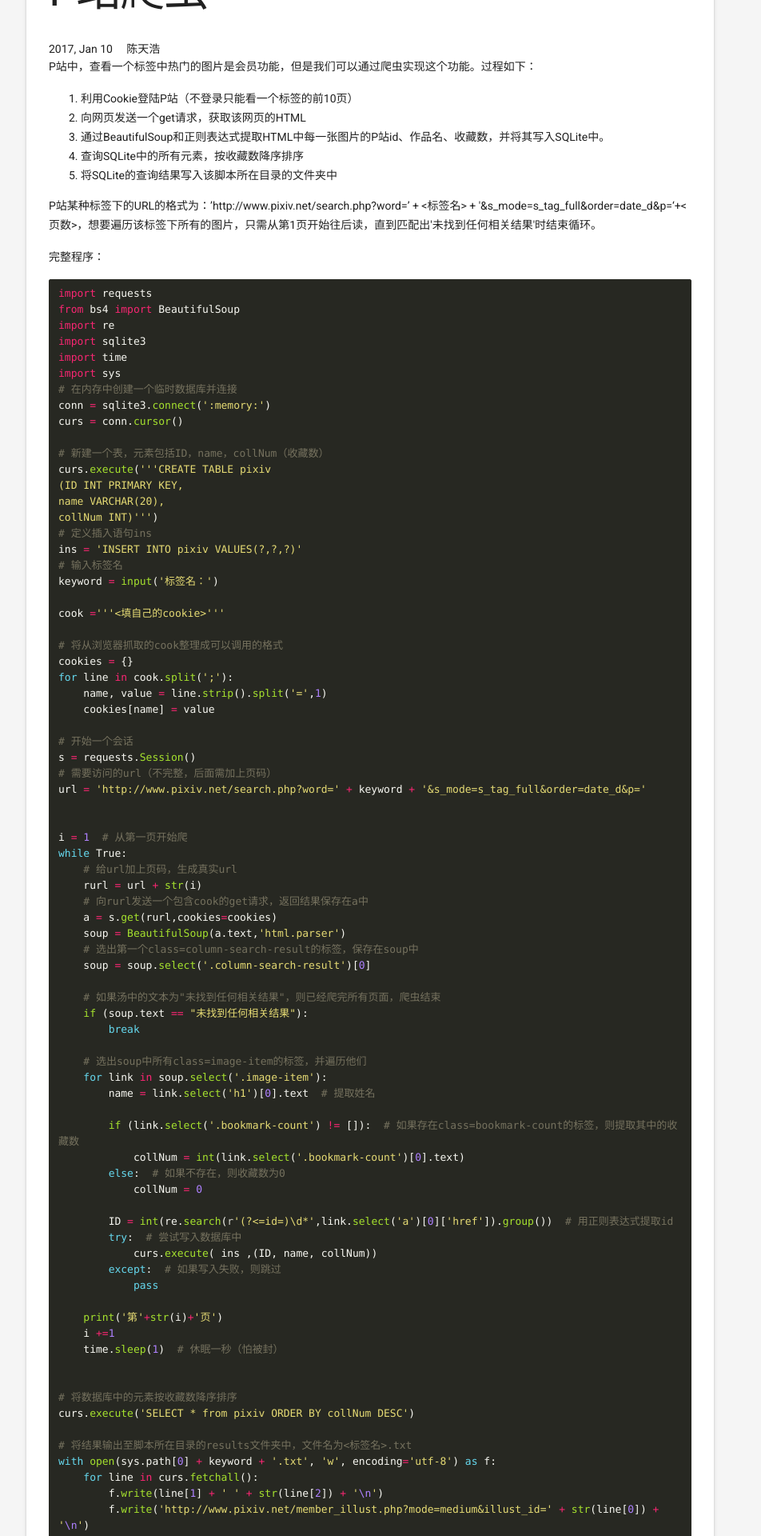
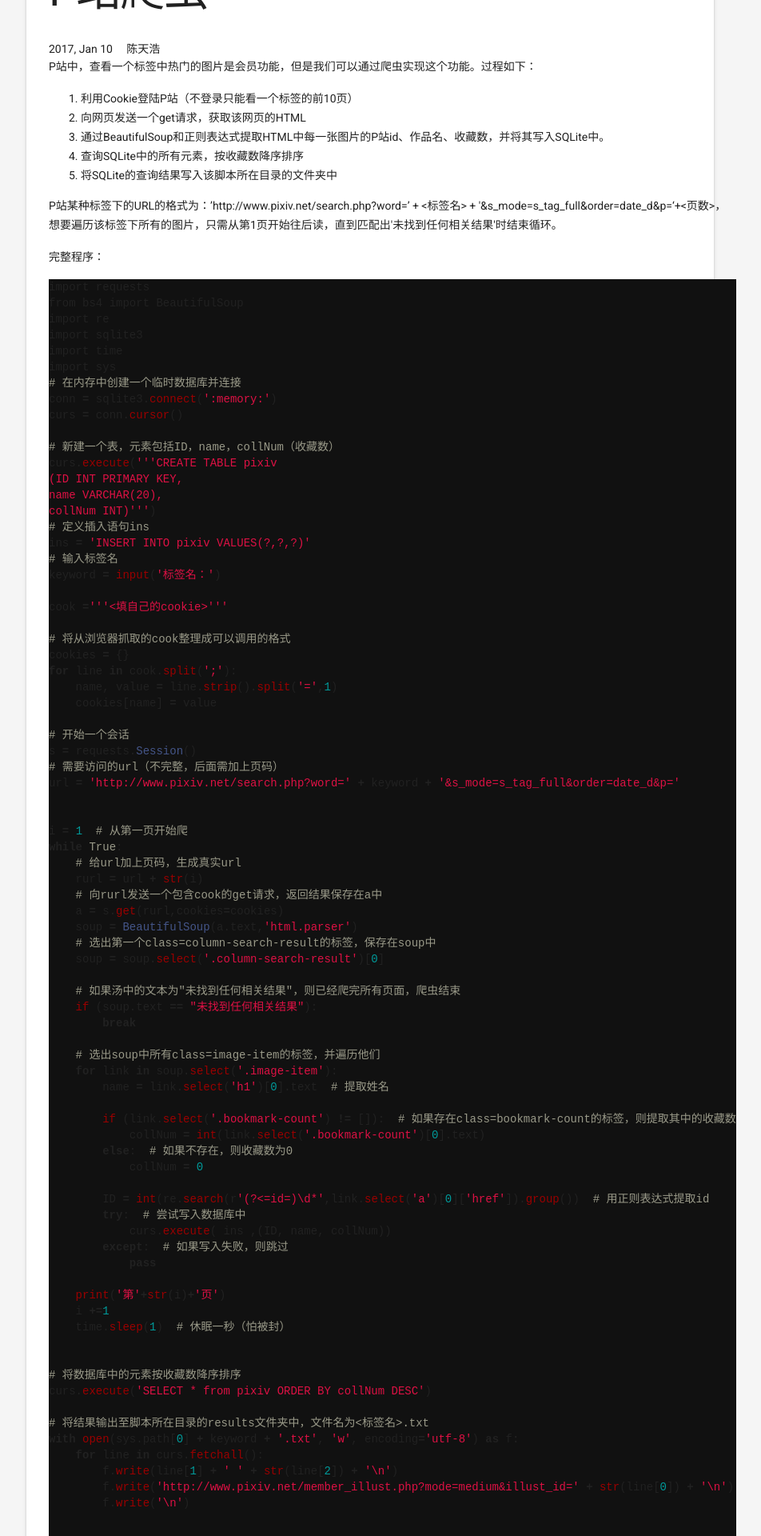
Before and after one commit to Snivyc/Snivyc.github.io, a Jekyll site: the page built from _posts/2017-1-10-P站爬虫.md, in a window 1280 px wide. Shown: the part 1485-3405 px from the top of the page at 80% size, without its empty margins (177-1129 px from the left). Built offline with Jekyll 4.4.1, drawn with Linux system fonts in a browser that asks for light colours; comment, search, counter and statistics services are not loaded.

Commit message:
modified:   _sass/_syntax-highlighting.scss

```diff
--- a/_sass/_syntax-highlighting.scss
+++ b/_sass/_syntax-highlighting.scss
@@ -1,99 +1,69 @@
 /**
  * Syntax highlighting styles
  */
-code{
-    padding: 1px 4px;
-    margin: 0 2px;
-    font-size: 90%;
-    border-radius: 3px;
-    color: #000;
-    background-color: rgba(0, 0, 0, 0.06);
-    border: 1px solid #d7d0d2;
-    font-family: Monaco,Menlo,"Microsoft YaHei Mono",Consolas,"Courier New",monospace,sans-serif;
+.highlight {
+
+    .highlighter-rouge & {
+  background: #111;
+    }
+
+    .c,.c1,.cm,.cp,.cs,.gh,.bp     { color: #998;} // Comment
+    .err   { color: #a61717; } // Error
+    .k     { font-weight: bold } // Keyword
+    .o     { font-weight: bold } // Operator
+    /* .cm    { color: #998;} // Comment.Multiline */
+   /*  .cp    { color: #999; } // Comment.Preproc
+    .c1    { color: #998; } // Comment.Single
+    .cs    { color: #999;} // Comment.Special */
+    .gd    { color: #000;} // Generic.Deleted
+    .gd .x { color: #000;} // Generic.Deleted.Specific
+    .ge    { font-style: italic } // Generic.Emph
+    .gr    { color: #a00 } // Generic.Error
+   /*  .gh    { color: #999 } // Generic.Heading */
+    .gi    { color: #000; } // Generic.Inserted
+    .gi .x { color: #000; } // Generic.Inserted.Specific
+    .go    { color: #888 } // Generic.Output
+    .gp    { color: #555 } // Generic.Prompt
+    .gs    { font-weight: bold } // Generic.Strong
+    .gu    { color: #aaa } // Generic.Subheading
+    .gt    { color: #a00 } // Generic.Traceback
+    .kc    { font-weight: bold } // Keyword.Constant
+    .kd    { font-weight: bold } // Keyword.Declaration
+    .kp    { font-weight: bold } // Keyword.Pseudo
+    .kr    { font-weight: bold } // Keyword.Reserved
+    .kt    { color: #458;} // Keyword.Type
+    .m     { color: #099 } // Literal.Number
+    .s     { color: #d14 } // Literal.String
+    .na    { color: #008080 } // Name.Attribute
+    .nb    { color: #0086B3 } // Name.Builtin
+    .nc    { color: #458;} // Name.Class
+    .no    { color: #008080 } // Name.Constant
+    .ni    { color: #800080 } // Name.Entity
+    .ne    { color: #900;} // Name.Exception
+    .nf    { color: #900;} // Name.Function
+    .nn    { color: #555 } // Name.Namespace
+    .nt    { color: #000080 } // Name.Tag
+    .nv    { color: #008080 } // Name.Variable
+    .ow    { font-weight: bold } // Operator.Word
+    .w     { color: #bbb } // Text.Whitespace
+    .mf    { color: #099 } // Literal.Number.Float
+    .mh    { color: #099 } // Literal.Number.Hex
+    .mi    { color: #099 } // Literal.Number.Integer
+    .mo    { color: #099 } // Literal.Number.Oct
+    .sb    { color: #d14 } // Literal.String.Backtick
+    .sc    { color: #d14 } // Literal.String.Char
+    .sd    { color: #d14 } // Literal.String.Doc
+    .s2    { color: #d14 } // Literal.String.Double
+    .se    { color: #d14 } // Literal.String.Escape
+    .sh    { color: #d14 } // Literal.String.Heredoc
+    .si    { color: #d14 } // Literal.String.Interpol
+    .sx    { color: #d14 } // Literal.String.Other
+    .sr    { color: #009926 } // Literal.String.Regex
+    .s1    { color: #d14 } // Literal.String.Single
+    .ss    { color: #990073 } // Literal.String.Symbol
+   /*  .bp    { color: #999 } // Name.Builtin.Pseudo */
+    .vc    { color: #008080 } // Name.Variable.Class
+    .vg    { color: #008080 } // Name.Variable.Global
+    .vi    { color: #008080 } // Name.Variable.Instance
+    .il    { color: #099 } // Literal.Number.Integer.Long
 }
-
-pre {
-    margin: 12px 0;
-     padding: 8px 12px;
-    //  overflow-x: auto;
-     word-wrap: break-word;      /* IE 5.5-7 */
-     white-space: -moz-pre-wrap; /* Firefox 1.0-2.0 */
-     white-space: pre-wrap;      /* current browsers */
-     > code {
-         margin: 0;
-         padding: 0;
-        font-size: 13px;
-        color:#d1d1c9;
-        border: none;
-        background-color: #272822
-     }
-}
-
-.highlight {
-    border-radius: 3px;
-
-    background: #272822;
-    .hll { background-color: #272822; }
-    .c { color: #75715e } /* Comment */
-    .err { color: #960050; background-color: #1e0010 } /* Error */
-    .k { color: #66d9ef } /* Keyword */
-    .l { color: #ae81ff } /* Literal */
-    .n { color: #f8f8f2 } /* Name */
-    .o { color: #f92672 } /* Operator */
-    .p { color: #f8f8f2 } /* Punctuation */
-    .cm { color: #75715e } /* Comment.Multiline */
-    .cp { color: #75715e } /* Comment.Preproc */
-    .c1 { color: #75715e } /* Comment.Single */
-    .cs { color: #75715e } /* Comment.Special */
-    .ge { font-style: italic } /* Generic.Emph */
-    .gs { font-weight: bold } /* Generic.Strong */
-    .kc { color: #66d9ef } /* Keyword.Constant */
-    .kd { color: #66d9ef } /* Keyword.Declaration */
-    .kn { color: #f92672 } /* Keyword.Namespace */
-    .kp { color: #66d9ef } /* Keyword.Pseudo */
-    .kr { color: #66d9ef } /* Keyword.Reserved */
-    .kt { color: #66d9ef } /* Keyword.Type */
-    .ld { color: #e6db74 } /* Literal.Date */
-    .m { color: #ae81ff } /* Literal.Number */
-    .s { color: #e6db74 } /* Literal.String */
-    .na { color: #a6e22e } /* Name.Attribute */
-    .nb { color: #f8f8f2 } /* Name.Builtin */
-    .nc { color: #a6e22e } /* Name.Class */
-    .no { color: #66d9ef } /* Name.Constant */
-    .nd { color: #a6e22e } /* Name.Decorator */
-    .ni { color: #f8f8f2 } /* Name.Entity */
-    .ne { color: #a6e22e } /* Name.Exception */
-    .nf { color: #a6e22e } /* Name.Function */
-    .nl { color: #f8f8f2 } /* Name.Label */
-    .nn { color: #f8f8f2 } /* Name.Namespace */
-    .nx { color: #a6e22e } /* Name.Other */
-    .py { color: #f8f8f2 } /* Name.Property */
-    .nt { color: #f92672 } /* Name.Tag */
-    .nv { color: #f8f8f2 } /* Name.Variable */
-    .ow { color: #f92672 } /* Operator.Word */
-    .w { color: #f8f8f2 } /* Text.Whitespace */
-    .mf { color: #ae81ff } /* Literal.Number.Float */
-    .mh { color: #ae81ff } /* Literal.Number.Hex */
-    .mi { color: #ae81ff } /* Literal.Number.Integer */
-    .mo { color: #ae81ff } /* Literal.Number.Oct */
-    .sb { color: #e6db74 } /* Literal.String.Backtick */
-    .sc { color: #e6db74 } /* Literal.String.Char */
-    .sd { color: #e6db74 } /* Literal.String.Doc */
-    .s2 { color: #e6db74 } /* Literal.String.Double */
-    .se { color: #ae81ff } /* Literal.String.Escape */
-    .sh { color: #e6db74 } /* Literal.String.Heredoc */
-    .si { color: #e6db74 } /* Literal.String.Interpol */
-    .sx { color: #e6db74 } /* Literal.String.Other */
-    .sr { color: #e6db74 } /* Literal.String.Regex */
-    .s1 { color: #e6db74 } /* Literal.String.Single */
-    .ss { color: #e6db74 } /* Literal.String.Symbol */
-    .bp { color: #f8f8f2 } /* Name.Builtin.Pseudo */
-    .vc { color: #f8f8f2 } /* Name.Variable.Class */
-    .vg { color: #f8f8f2 } /* Name.Variable.Global */
-    .vi { color: #f8f8f2 } /* Name.Variable.Instance */
-    .il { color: #ae81ff } /* Literal.Number.Integer.Long */
-    .gh { } /* Generic Heading & Diff Header */
-    .gu { color: #75715e; } /* Generic.Subheading & Diff Unified/Comment? */
-    .gd { color: #f92672; } /* Generic.Deleted & Diff Deleted */
-    .gi { color: #a6e22e; } /* Generic.Inserted & Diff Inserted */
-}
```
